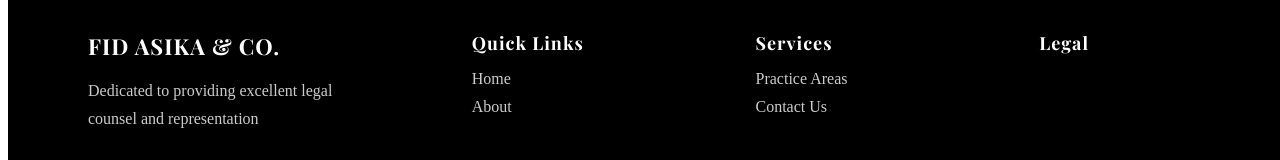
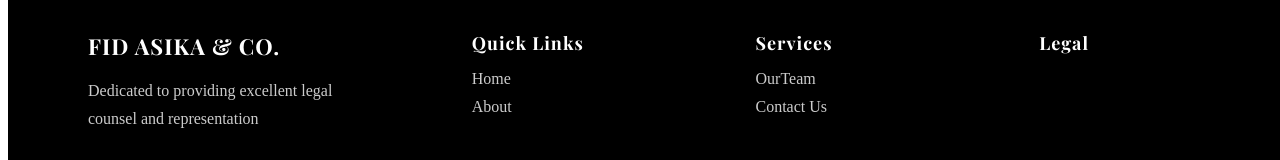
Before and after one commit to Qwerttuuii/techbro, a React (Create React App) app: page /Contact in a window 1280 px wide. Shown: the part 769-929 px from the top of the page. Built offline with nearby package versions, Linux system fonts and the light colour scheme.

Commit message:
"Updated Link in Footer to point to 'OurTeam' instead of 'PracticeAreas'."

```diff
--- a/src/Footer.js
+++ b/src/Footer.js
@@ -20,7 +20,7 @@ function Footer() {
 
         <div className="footer-column">
           <h3>Services</h3>
-          <Link to="/PracticeAreas">Practice Areas</Link>
+          <Link to="/OurTeam">OurTeam</Link>
           <Link to="/Contact">Contact Us</Link>
         </div>
 
```
